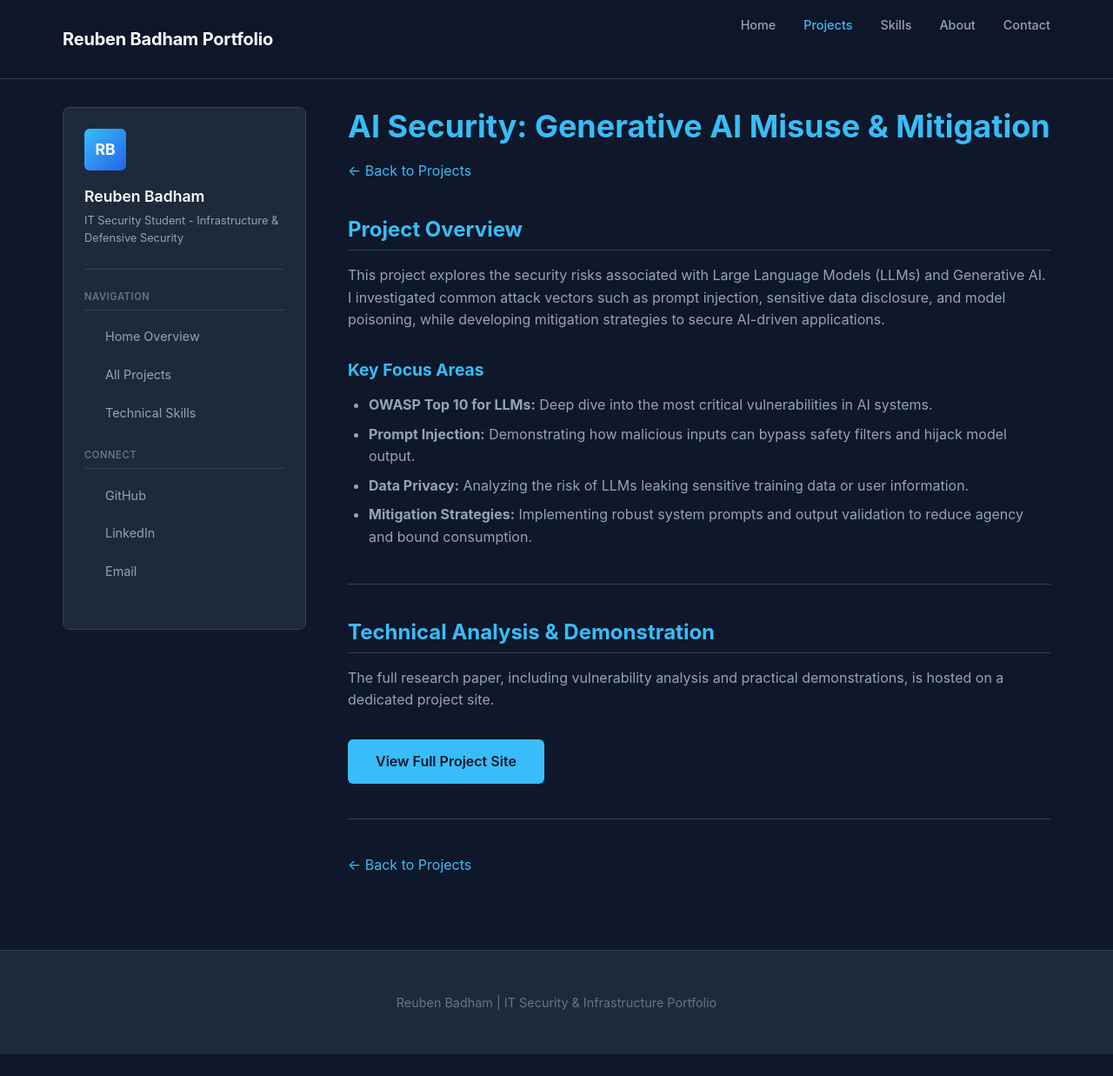
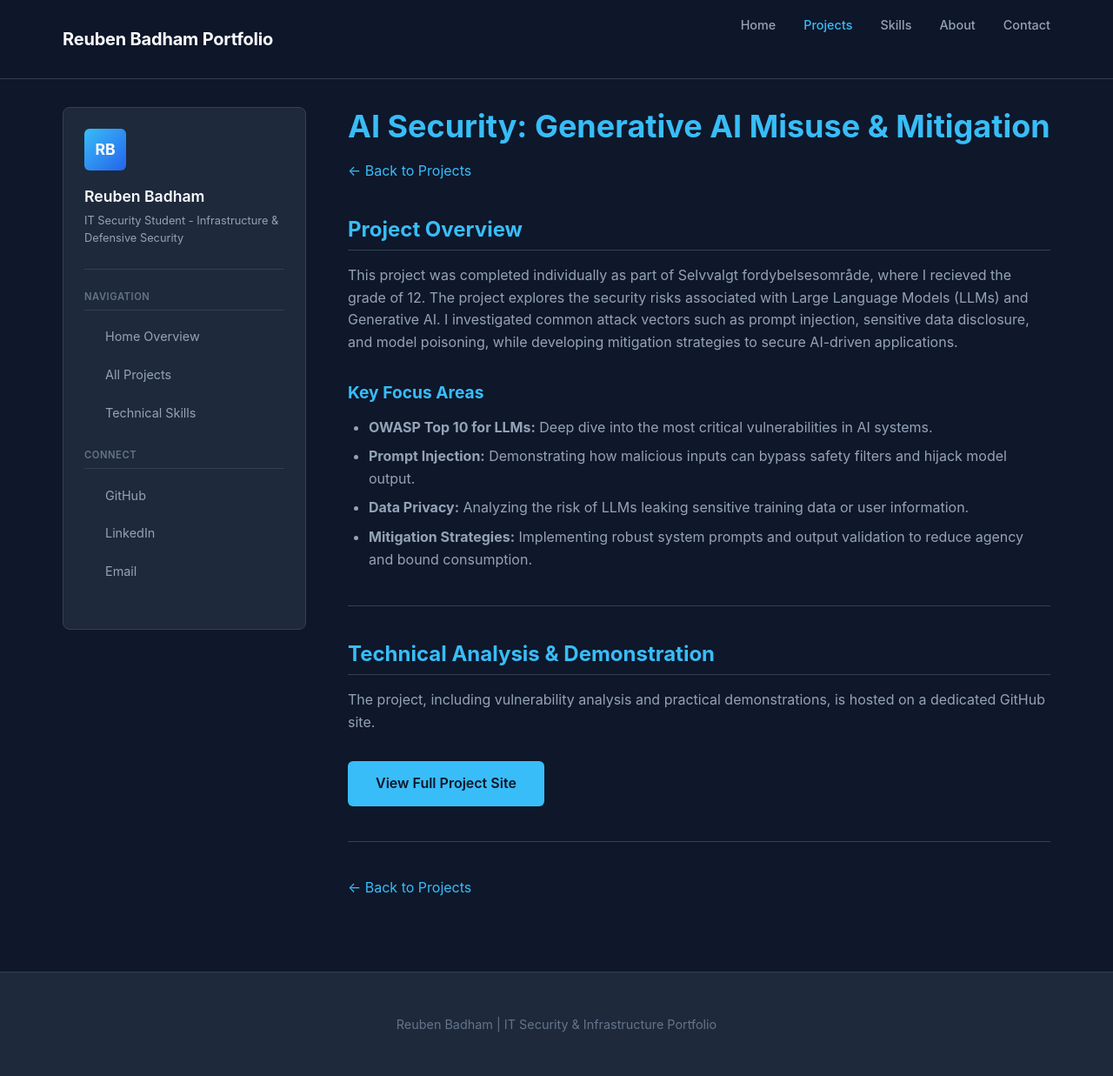
Before and after one commit to Sin9ularity1/Portfolio, a Jekyll site: the page built from projects/ai-security/generative-ai-misuse.md, in a window 1280 px wide and 1237 px high. Shown: the whole window at 87% size. Built offline with Jekyll 4.4.1, drawn with Linux system fonts in a browser that asks for light colours.

Commit message:
modified ai project page to not say research paper

```diff
--- a/projects/ai-security/generative-ai-misuse.md
+++ b/projects/ai-security/generative-ai-misuse.md
@@ -8,7 +8,7 @@ title: 2nd Semester Project - AI Security
 [<- Back to Projects]({{ '/projects.html' | relative_url }})
 
 ## Project Overview
-This project explores the security risks associated with Large Language Models (LLMs) and Generative AI. I investigated common attack vectors such as prompt injection, sensitive data disclosure, and model poisoning, while developing mitigation strategies to secure AI-driven applications.
+This project was completed individually as part of Selvvalgt fordybelsesområde, where I recieved the grade of 12. The project explores the security risks associated with Large Language Models (LLMs) and Generative AI. I investigated common attack vectors such as prompt injection, sensitive data disclosure, and model poisoning, while developing mitigation strategies to secure AI-driven applications.
 
 ### Key Focus Areas
 *   **OWASP Top 10 for LLMs:** Deep dive into the most critical vulnerabilities in AI systems.
@@ -19,7 +19,7 @@ This project explores the security risks associated with Large Language Models (
 ---
 
 ## Technical Analysis & Demonstration
-The full research paper, including vulnerability analysis and practical demonstrations, is hosted on a dedicated project site.
+The project, including vulnerability analysis and practical demonstrations, is hosted on a dedicated GitHub site.
 
 <div style="margin: 2rem 0;">
     <a href="https://sin9ularity1.github.io/Valgfag-Generative-AI-Misbrug/" class="btn-primary" target="_blank" rel="noopener">View Full Project Site</a>
```
